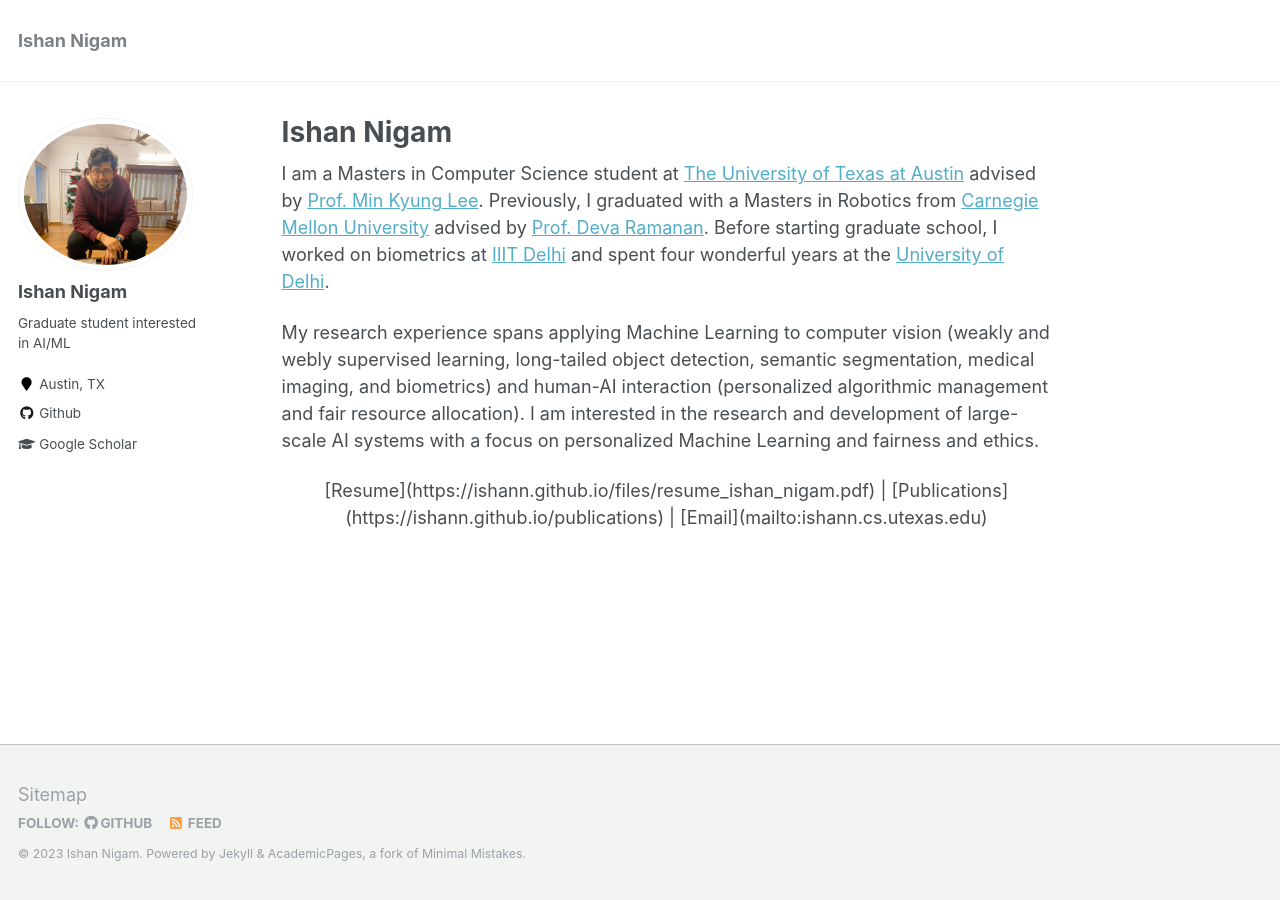
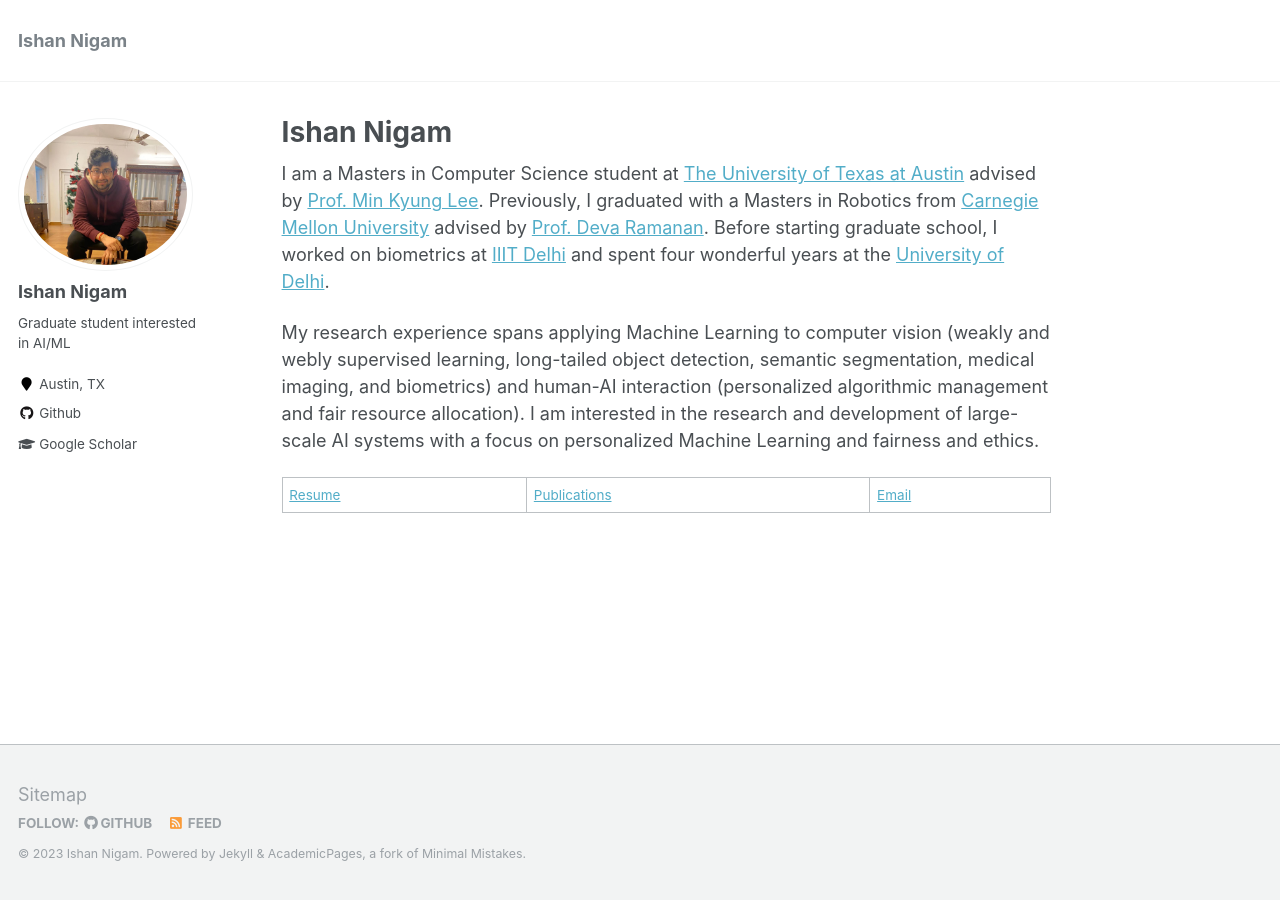
Before and after one commit to ishann/ishann.github.io, a Jekyll site: the page built from _pages/about.md, in a window 1280 px wide. Built offline with Jekyll 4.4.1, drawn with Linux system fonts in a browser that asks for light colours.

Commit message:
fix links at bottom of about.md

```diff
--- a/_pages/about.md
+++ b/_pages/about.md
@@ -13,4 +13,4 @@ I am a Masters in Computer Science student at [The University of Texas at Austin
 
 My research experience spans applying Machine Learning to computer vision (weakly and webly supervised learning, long-tailed object detection, semantic segmentation, medical imaging, and biometrics) and human-AI interaction (personalized algorithmic management and fair resource allocation). I am interested in the research and development of large-scale AI systems with a focus on personalized Machine Learning and fairness and ethics.
 
-<p style="text-align: center;"> [Resume](https://ishann.github.io/files/resume_ishan_nigam.pdf) | [Publications](https://ishann.github.io/publications) | [Email](mailto:ishann.cs.utexas.edu) </p>
+[Resume](https://ishann.github.io/files/resume_ishan_nigam.pdf) | [Publications](https://ishann.github.io/publications) | [Email](mailto:ishann.cs.utexas.edu)
```
